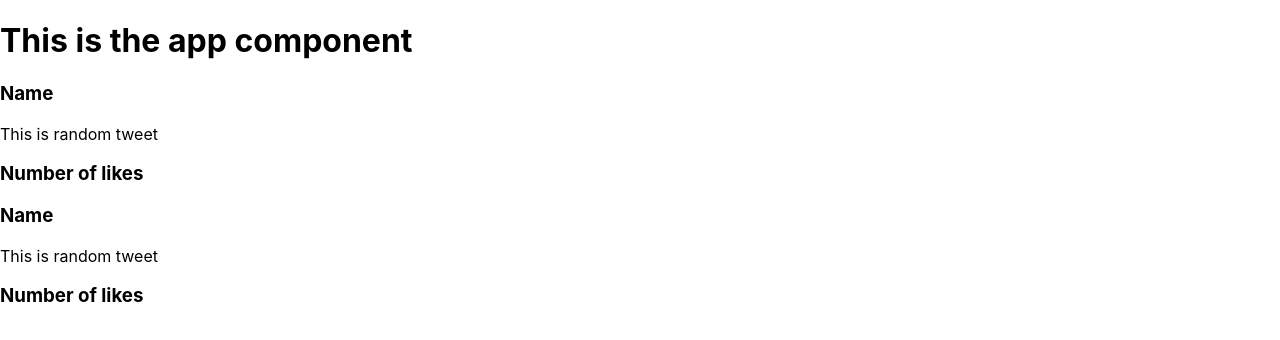
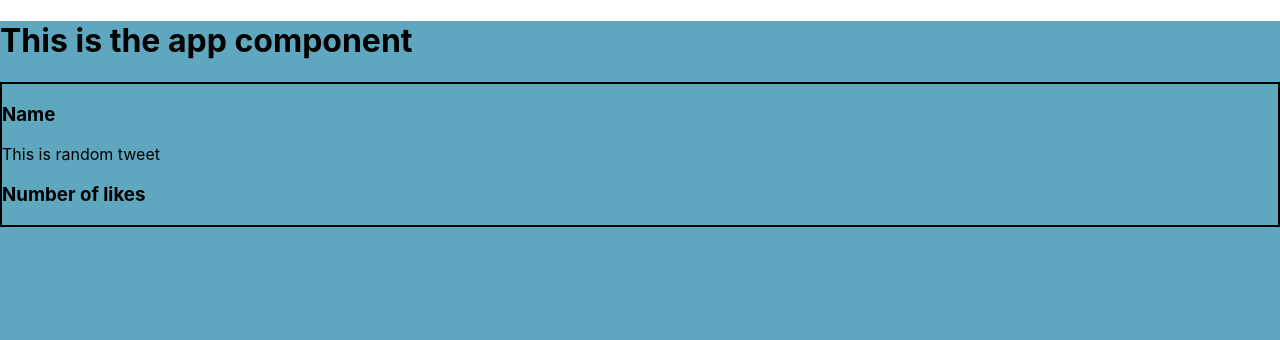
Before and after one commit to MArslan88/ProjectReact, a React (Create React App) app: page / in a window 1280 px wide. Shown: the top 340 px of the page. Built offline with nearby package versions, Linux system fonts and the light colour scheme.

Commit message:
Tweet App

```diff
--- a/src/App.css
+++ b/src/App.css
@@ -1,38 +1,9 @@
-.App {
-  text-align: center;
+.app {
+  height: 100vh;
+  background: rgb(95,167,190);
 }
 
-.App-logo {
-  height: 40vmin;
-  pointer-events: none;
+
+.tweet {
+  border: 2px solid black;
 }
-
-@media (prefers-reduced-motion: no-preference) {
-  .App-logo {
-    animation: App-logo-spin infinite 20s linear;
-  }
-}
-
-.App-header {
-  background-color: #282c34;
-  min-height: 100vh;
-  display: flex;
-  flex-direction: column;
-  align-items: center;
-  justify-content: center;
-  font-size: calc(10px + 2vmin);
-  color: white;
-}
-
-.App-link {
-  color: #61dafb;
-}
-
-@keyframes App-logo-spin {
-  from {
-    transform: rotate(0deg);
-  }
-  to {
-    transform: rotate(360deg);
-  }
-}
--- a/src/App.js
+++ b/src/App.js
@@ -4,9 +4,8 @@
 function App(){
 
     return(
-    <div>
+    <div className="app">
       <h1>This is the app component</h1>
-      <Tweet />
       <Tweet />
     </div>
   );
--- a/src/Tweet.js
+++ b/src/Tweet.js
@@ -1,8 +1,9 @@
 import React from 'react';
+import './App.css'
 
 function Tweet(){
     return(
-        <div>
+        <div className="tweet">
             <h3>Name</h3>
             <p>This is random tweet</p>
             <h3>Number of likes</h3>
```
